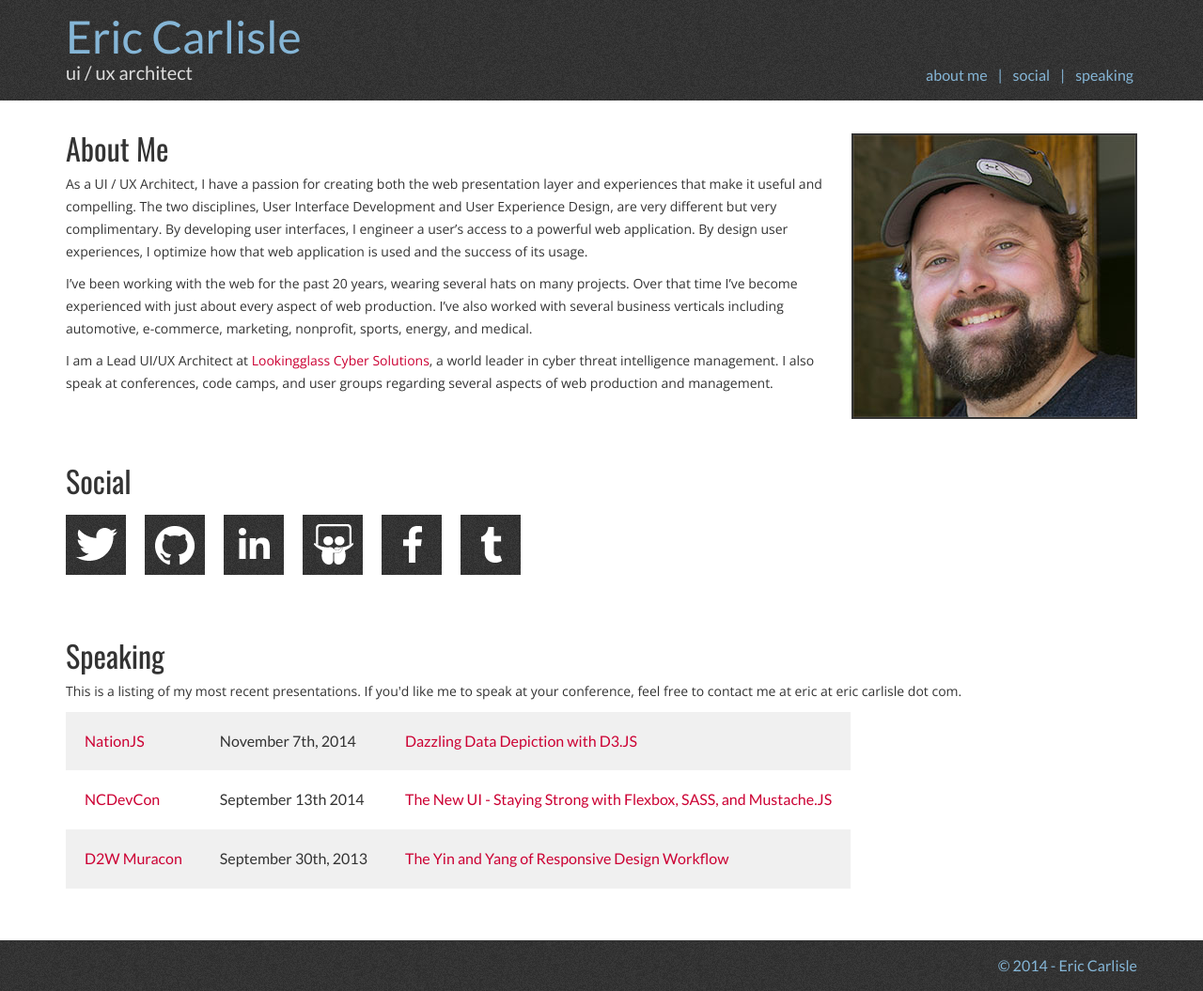
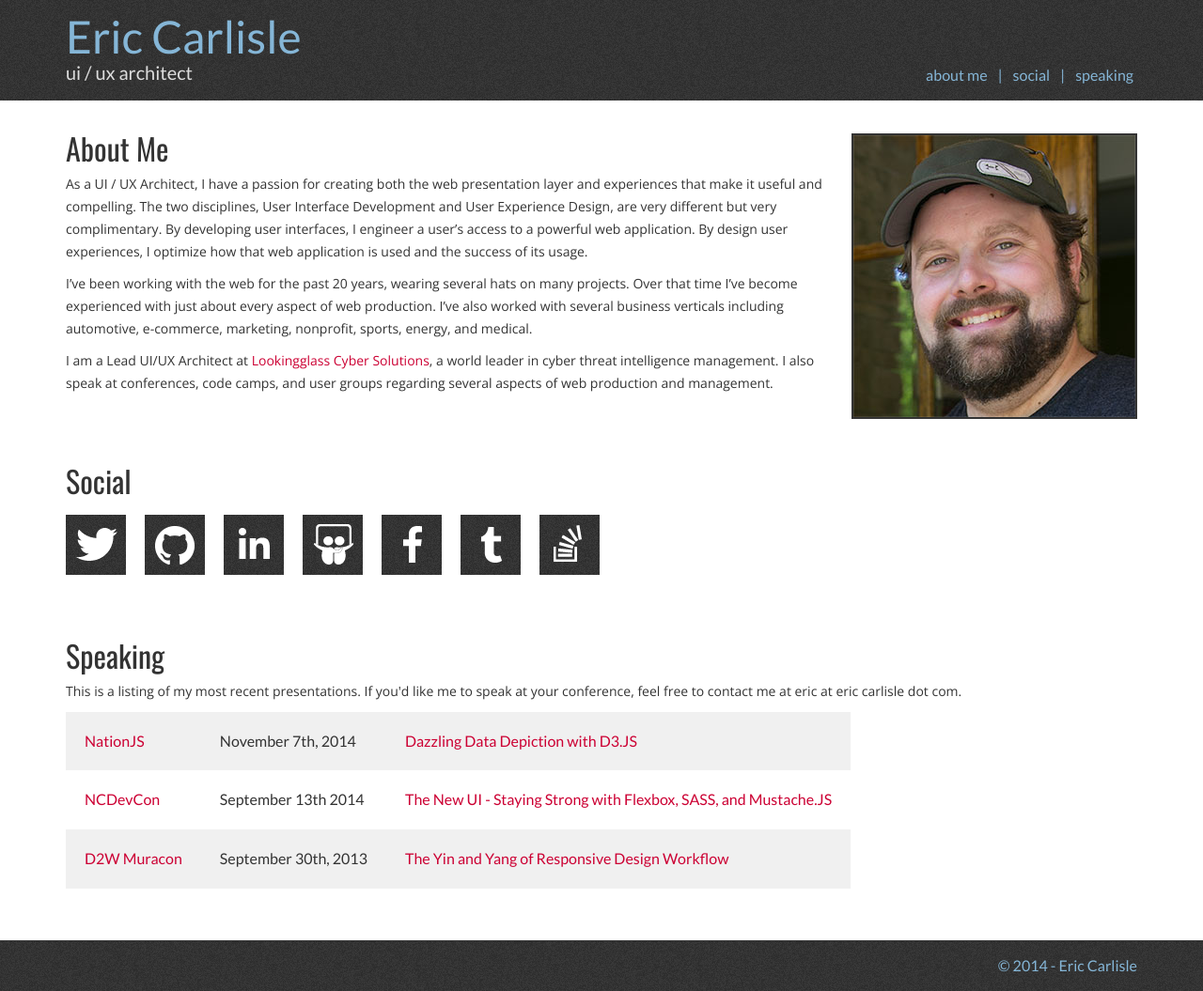
Before and after one commit to ecarlisle/www.ericcarlisle.old.jekyll, a Jekyll site: the page built from index.html, in a window 1280 px wide. Shown: the whole page at 94% size. Built offline with Jekyll 4.4.1, drawn with Linux system fonts in a browser that asks for light colours; nearby versions of some CDN libraries; library files that are not in the unit come from our copies.

Commit message:
Add link to Stack Overflow profile

```diff
--- a/index.html
+++ b/index.html
@@ -51,6 +51,11 @@ description: Eric has 20 years of experience in full-stack website development,
       <a href="http://tumblr.ericcarlisle.com/">
         <img src="/img/tumblr-icon.png" alt="My Tumblr Page" title="My Tumblr Page" />
       </a>
+
+      <a href="http://stackoverflow.com/users/1165150/eric-carlisle/">
+        <img src="/img/stack-overflow-icon.png" alt="My Stack Overflow Profile" title="My Stack Overflow Profile" />
+      </a>
+
       <!--
       <a href="{{ "/feed.xml" | prepend: site.baseurl }}">
         <img src="/img/rss-icon.png" alt="RSS Feed" title="RSS Feed" />
```
Also changed, not shown: img/src/social-icons.fw.png, img/stack-overflow-icon.png (added), 1 other file.
